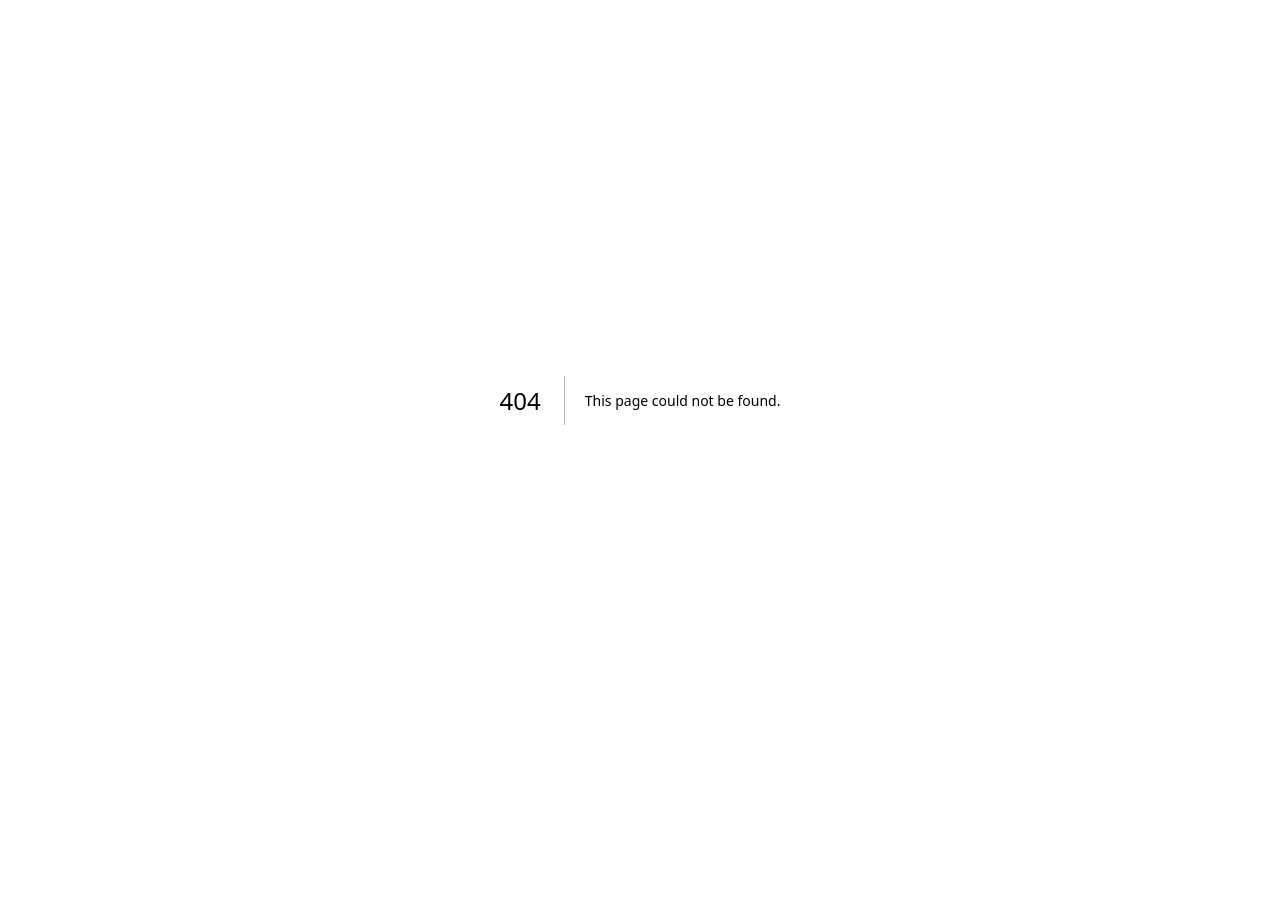
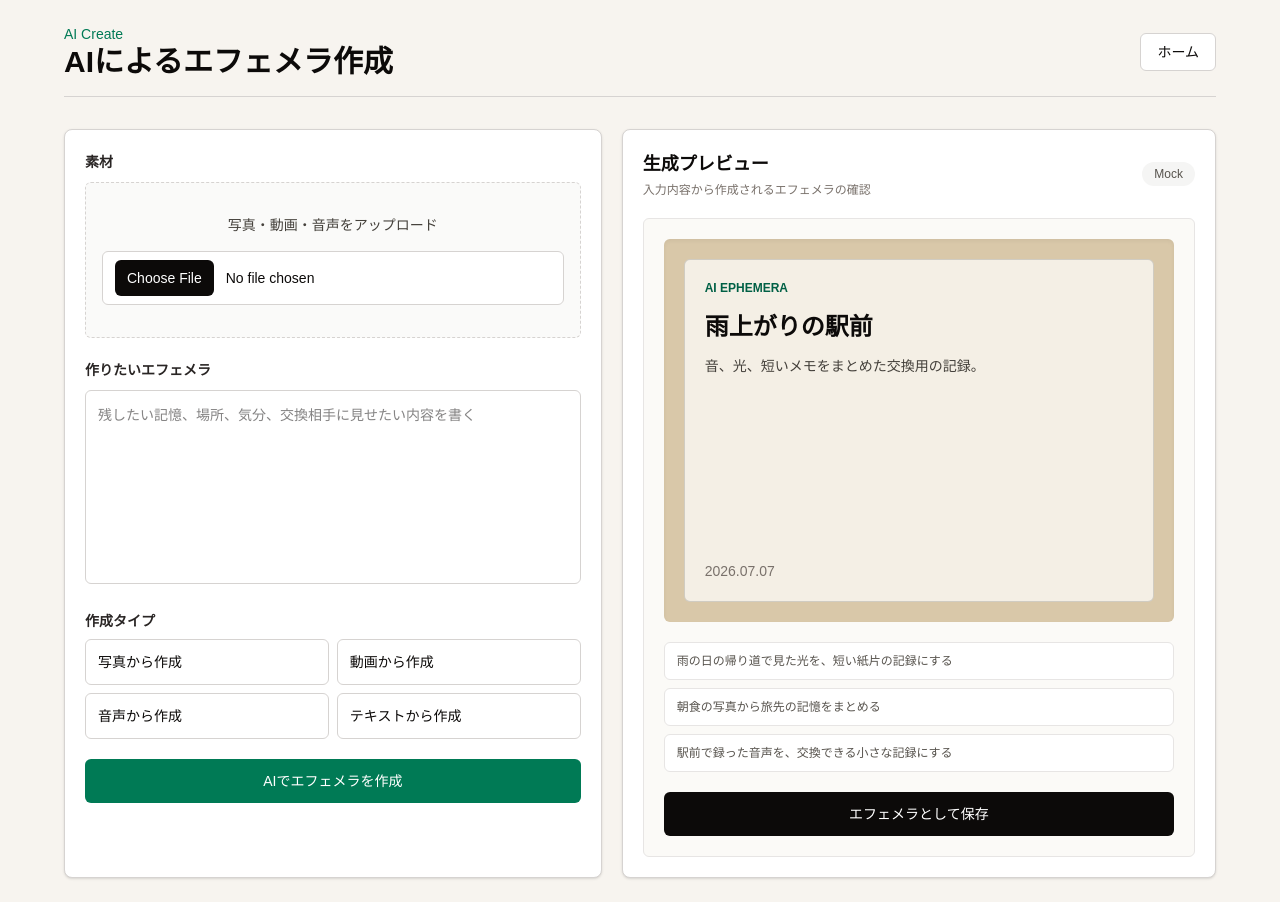
Before and after one commit to Social-System-Proj2-5/ephemo-v1, a Next.js app: page /ephemera/ai-create in a window 1280 px wide. Before the commit this address had no page. Before the commit the page ends 800 px from the top, so only its background shows below. Built offline with nearby package versions, Linux system fonts and the light colour scheme.

Commit message:
scrapbook deleted

```diff
--- /dev/null
+++ b/src/app/ephemera/ai-create/page.tsx
@@ -0,0 +1,151 @@
+import Link from "next/link";
+
+const examples = [
+  "雨の日の帰り道で見た光を、短い紙片の記録にする",
+  "朝食の写真から旅先の記憶をまとめる",
+  "駅前で録った音声を、交換できる小さな記録にする",
+];
+
+const styles = ["写真から作成", "動画から作成", "音声から作成", "テキストから作成"];
+
+export default function AiEphemeraCreatePage() {
+  return (
+    <main className="min-h-screen bg-[#f7f4ef] px-5 py-6 text-stone-950 sm:px-8 lg:px-10">
+      <div className="mx-auto max-w-6xl">
+        <header className="mb-8 flex items-center justify-between border-b border-stone-300 pb-4">
+          <div>
+            <p className="text-sm font-medium text-emerald-700">AI Create</p>
+            <h1 className="text-3xl font-semibold tracking-normal">
+              AIによるエフェメラ作成
+            </h1>
+          </div>
+          <Link
+            href="/"
+            className="rounded-md border border-stone-300 bg-white px-4 py-2 text-sm font-medium transition hover:bg-stone-100"
+          >
+            ホーム
+          </Link>
+        </header>
+
+        <div className="grid gap-5 lg:grid-cols-[0.95fr_1.05fr]">
+          <section className="rounded-lg border border-stone-300 bg-white p-5 shadow-sm">
+            <div className="space-y-5">
+              <div>
+                <label
+                  htmlFor="source"
+                  className="text-sm font-semibold text-stone-800"
+                >
+                  素材
+                </label>
+                <div className="mt-2 rounded-md border border-dashed border-stone-300 bg-stone-50 px-4 py-8 text-center">
+                  <p className="text-sm font-medium text-stone-700">
+                    写真・動画・音声をアップロード
+                  </p>
+                  <input
+                    id="source"
+                    type="file"
+                    accept="image/*,video/*,audio/*"
+                    className="mt-4 w-full rounded-md border border-stone-300 bg-white px-3 py-2 text-sm file:mr-3 file:rounded-md file:border-0 file:bg-stone-950 file:px-3 file:py-2 file:text-sm file:font-medium file:text-white"
+                  />
+                </div>
+              </div>
+
+              <div>
+                <label
+                  htmlFor="prompt"
+                  className="text-sm font-semibold text-stone-800"
+                >
+                  作りたいエフェメラ
+                </label>
+                <textarea
+                  id="prompt"
+                  rows={7}
+                  className="mt-2 w-full resize-none rounded-md border border-stone-300 bg-white px-3 py-3 text-sm leading-6 outline-none transition focus:border-emerald-700 focus:ring-2 focus:ring-emerald-600"
+                  placeholder="残したい記憶、場所、気分、交換相手に見せたい内容を書く"
+                />
+              </div>
+
+              <div>
+                <p className="text-sm font-semibold text-stone-800">
+                  作成タイプ
+                </p>
+                <div className="mt-2 grid gap-2 sm:grid-cols-2">
+                  {styles.map((style) => (
+                    <button
+                      key={style}
+                      type="button"
+                      className="rounded-md border border-stone-300 bg-white px-3 py-3 text-left text-sm font-medium transition hover:border-emerald-700 hover:bg-emerald-50"
+                    >
+                      {style}
+                    </button>
+                  ))}
+                </div>
+              </div>
+
+              <button
+                type="button"
+                className="w-full rounded-md bg-emerald-700 px-4 py-3 text-sm font-medium text-white transition hover:bg-emerald-800"
+              >
+                AIでエフェメラを作成
+              </button>
+            </div>
+          </section>
+
+          <section className="rounded-lg border border-stone-300 bg-white p-5 shadow-sm">
+            <div className="mb-5 flex items-center justify-between">
+              <div>
+                <h2 className="text-lg font-semibold">生成プレビュー</h2>
+                <p className="mt-1 text-xs text-stone-500">
+                  入力内容から作成されるエフェメラの確認
+                </p>
+              </div>
+              <span className="rounded-full bg-stone-100 px-3 py-1 text-xs font-medium text-stone-600">
+                Mock
+              </span>
+            </div>
+
+            <div className="rounded-md border border-stone-200 bg-[#fbfaf7] p-5">
+              <div className="aspect-[4/3] rounded-md bg-[#d9c8a9] p-5 shadow-inner">
+                <div className="flex h-full flex-col justify-between rounded-md border border-stone-700/20 bg-white/70 p-5">
+                  <div>
+                    <p className="text-xs font-bold uppercase text-emerald-800">
+                      AI Ephemera
+                    </p>
+                    <h3 className="mt-4 text-2xl font-semibold leading-tight">
+                      雨上がりの駅前
+                    </h3>
+                    <p className="mt-3 text-sm leading-6 text-stone-700">
+                      音、光、短いメモをまとめた交換用の記録。
+                    </p>
+                  </div>
+                  <p className="text-sm font-medium text-stone-500">
+                    2026.07.07
+                  </p>
+                </div>
+              </div>
+
+              <div className="mt-5 space-y-2">
+                {examples.map((example) => (
+                  <button
+                    key={example}
+                    type="button"
+                    className="block w-full rounded-md border border-stone-200 bg-white px-3 py-2 text-left text-xs leading-5 text-stone-600 transition hover:bg-stone-50"
+                  >
+                    {example}
+                  </button>
+                ))}
+              </div>
+
+              <button
+                type="button"
+                className="mt-5 w-full rounded-md bg-stone-950 px-4 py-3 text-sm font-medium text-white transition hover:bg-stone-800"
+              >
+                エフェメラとして保存
+              </button>
+            </div>
+          </section>
+        </div>
+      </div>
+    </main>
+  );
+}
--- a/src/app/scrapbook/page.tsx
+++ b/src/app/ephemera/create/page.tsx
@@ -14,7 +14,7 @@ import type {
 
 type AssetType = "ephemera" | "photo" | "video" | "audio" | "stamp";
 
-type ScrapbookAsset = {
+type EphemeraAsset = {
   id: string;
   type: AssetType;
   title: string;
@@ -51,14 +51,14 @@ type MoveableHandle = {
   updateRect: () => void;
 };
 
-type ScrapbookSnapshot = {
+type EphemeraSnapshot = {
   placedAssets: PlacedAsset[];
   selectedId: string | null;
   nextZIndex: number;
   nextPlacedId: number;
 };
 
-const mockAssets: ScrapbookAsset[] = [
+const mockAssets: EphemeraAsset[] = [
   {
     id: "sample-image",
     type: "photo",
@@ -111,7 +111,7 @@ const mockAssets: ScrapbookAsset[] = [
   },
 ];
 
-async function fetchScrapbookAssets() {
+async function fetchEphemeraAssets() {
   return mockAssets;
 }
 
@@ -196,8 +196,8 @@ function applyElementLayout(
   target.style.transform = `translate(${layout.x}px, ${layout.y}px) rotate(${layout.rotation}deg)`;
 }
 
-export default function ScrapbookPage() {
-  const [assets, setAssets] = useState<ScrapbookAsset[]>(mockAssets);
+export default function EphemeraCreatePage() {
+  const [assets, setAssets] = useState<EphemeraAsset[]>(mockAssets);
   const [placedAssets, setPlacedAssets] = useState<PlacedAsset[]>([]);
   const [selectedId, setSelectedId] = useState<string | null>(null);
   const [selectedTarget, setSelectedTarget] = useState<HTMLDivElement | null>(
@@ -212,13 +212,13 @@ export default function ScrapbookPage() {
   const nextPlacedId = useRef(1);
   const resizeStartDraft = useRef<InteractionDraft | null>(null);
   const interactionDraft = useRef<InteractionDraft | null>(null);
-  const interactionUndoSnapshot = useRef<ScrapbookSnapshot | null>(null);
-  const undoStack = useRef<ScrapbookSnapshot[]>([]);
+  const interactionUndoSnapshot = useRef<EphemeraSnapshot | null>(null);
+  const undoStack = useRef<EphemeraSnapshot[]>([]);
 
   useEffect(() => {
     let active = true;
 
-    fetchScrapbookAssets().then((items) => {
+    fetchEphemeraAssets().then((items) => {
       if (active) {
         setAssets(items);
       }
@@ -240,7 +240,7 @@ export default function ScrapbookPage() {
 
   const assetsByType = useMemo(
     () =>
-      assetTypeOrder.reduce<Record<AssetType, ScrapbookAsset[]>>(
+      assetTypeOrder.reduce<Record<AssetType, EphemeraAsset[]>>(
         (groupedAssets, type) => {
           groupedAssets[type] = assets.filter((asset) => asset.type === type);
           return groupedAssets;
@@ -266,7 +266,7 @@ export default function ScrapbookPage() {
 
   function createSnapshot(
     currentPlacedAssets = placedAssets,
-  ): ScrapbookSnapshot {
+  ): EphemeraSnapshot {
     return {
       placedAssets: clonePlacedAssets(currentPlacedAssets),
       selectedId,
@@ -352,7 +352,7 @@ export default function ScrapbookPage() {
     setSelectedTarget(assetRefs.current[id] ?? null);
   }
 
-  function addAssetToBoard(asset: ScrapbookAsset) {
+  function addAssetToBoard(asset: EphemeraAsset) {
     pushUndoSnapshot();
 
     const id = `${asset.id}-${nextPlacedId.current}`;
@@ -541,7 +541,7 @@ export default function ScrapbookPage() {
           <div>
             <p className="text-sm font-medium text-emerald-700">Create</p>
             <h1 className="text-3xl font-semibold tracking-normal">
-              スクラップブック作成
+              エフェメラ作成
             </h1>
           </div>
           <Link
@@ -556,9 +556,9 @@ export default function ScrapbookPage() {
           <aside className="rounded-lg border border-stone-300 bg-white p-5 shadow-sm">
             <div className="flex items-end justify-between">
               <div>
-                <h2 className="text-lg font-semibold">素材一覧</h2>
+                <h2 className="text-lg font-semibold">記録素材</h2>
                 <p className="mt-1 text-xs text-stone-500">
-                  サムネイルを選んで詳細から追加
+                  サムネイルを選んでエフェメラに追加
                 </p>
               </div>
               <span className="text-xs font-medium text-stone-500">
@@ -668,9 +668,9 @@ export default function ScrapbookPage() {
           <section className="rounded-lg border border-stone-300 bg-white p-5 shadow-sm">
             <div className="mb-4 flex flex-wrap items-center justify-between gap-3">
               <div>
-                <h2 className="text-lg font-semibold">台紙</h2>
+                <h2 className="text-lg font-semibold">エフェメラ編集</h2>
                 <p className="mt-1 text-xs font-medium text-emerald-700">
-                  配置済み: {placedAssets.length}件
+                  追加済み: {placedAssets.length}件
                 </p>
               </div>
               <div className="flex items-center gap-2">
@@ -686,7 +686,7 @@ export default function ScrapbookPage() {
                   type="button"
                   className="rounded-md bg-emerald-700 px-4 py-2 text-sm font-medium text-white transition hover:bg-emerald-800"
                 >
-                  保存
+                  エフェメラを保存
                 </button>
               </div>
             </div>
@@ -702,7 +702,7 @@ export default function ScrapbookPage() {
             >
               {placedAssets.length === 0 && (
                 <div className="pointer-events-none absolute inset-0 flex items-center justify-center text-sm text-stone-400">
-                  素材を選んで追加ボタンから台紙に配置
+                  素材を選んでエフェメラに追加
                 </div>
               )}
 
@@ -1157,7 +1157,7 @@ export default function ScrapbookPage() {
               }}
               className="mt-5 w-full rounded-md bg-emerald-700 px-4 py-3 text-sm font-medium text-white transition hover:bg-emerald-800"
             >
-              台紙に追加
+              エフェメラに追加
             </button>
           </div>
         </div>
--- a/src/app/layout.tsx
+++ b/src/app/layout.tsx
@@ -14,7 +14,7 @@ const geistMono = Geist_Mono({
 
 export const metadata: Metadata = {
   title: "エフェモ",
-  description: "写真・動画・音声からエフェメラを作るスクラップブックアプリ",
+  description: "写真・動画・音声から日々のエフェメラを作るアプリ",
 };
 
 export default function RootLayout({
--- a/src/app/page.tsx
+++ b/src/app/page.tsx
@@ -4,12 +4,6 @@ import Link from "next/link";
 import { useRouter } from "next/navigation";
 import { useEffect, useState } from "react";
 import { getSupabaseClient } from "@/lib/supabase/client";
-
-const recentItems = [
-  { title: "京都の朝ごはん", type: "写真", date: "2026.06.21" },
-  { title: "駅前で聞いた音", type: "音声", date: "2026.06.18" },
-  { title: "雨の日の短い動画", type: "動画", date: "2026.06.12" },
-];
 
 export default function Home() {
   const router = useRouter();
@@ -73,66 +67,71 @@ export default function Home() {
           </button>
         </header>
 
-        <div className="grid flex-1 gap-6 py-8 lg:grid-cols-[1.1fr_0.9fr] lg:items-center">
-          <section className="space-y-7">
+        <div className="flex flex-1 items-center py-8">
+          <section className="mx-auto w-full max-w-3xl space-y-8">
             <div className="space-y-4">
               <p className="text-sm font-medium text-stone-600">
                 写真・動画・音声から日々の記録を残す
               </p>
-              <h2 className="max-w-3xl text-4xl font-semibold leading-tight tracking-normal sm:text-5xl">
+              <h2 className="text-4xl font-semibold leading-tight tracking-normal sm:text-5xl">
                 対面で交換できる小さな記憶を、エフェメラとして集める。
               </h2>
-              <p className="max-w-2xl text-base leading-7 text-stone-700">
-                アップロードした素材やAIで作ったエフェメラを保存し、スクラップブックに配置して、自分だけのエフェログを作成します。
+              <p className="text-base leading-7 text-stone-700">
+                アップロードした素材やAIで作ったエフェメラを保存し、自分だけの日々の記録として残します。
               </p>
             </div>
 
-            <div className="grid gap-3 sm:grid-cols-2">
+            <div className="grid gap-3">
               <Link
                 href="/ephemera"
-                className="flex min-h-28 flex-col justify-between rounded-lg bg-emerald-700 p-5 text-white shadow-sm transition hover:bg-emerald-800"
+                className="flex min-h-24 items-center justify-between rounded-lg bg-emerald-700 p-5 text-white shadow-sm transition hover:bg-emerald-800"
               >
-                <span className="text-sm font-medium text-emerald-100">
-                  Collection
+                <span>
+                  <span className="block text-sm font-medium text-emerald-100">
+                    Collection
+                  </span>
+                  <span className="mt-1 block text-xl font-semibold">
+                    エフェメラ一覧
+                  </span>
                 </span>
-                <span className="text-xl font-semibold">エフェメラ一覧</span>
+                <span className="text-2xl" aria-hidden="true">
+                  ›
+                </span>
               </Link>
               <Link
-                href="/scrapbook"
-                className="flex min-h-28 flex-col justify-between rounded-lg bg-stone-950 p-5 text-white shadow-sm transition hover:bg-stone-800"
+                href="/ephemera/create"
+                className="flex min-h-24 items-center justify-between rounded-lg bg-stone-950 p-5 text-white shadow-sm transition hover:bg-stone-800"
               >
-                <span className="text-sm font-medium text-stone-300">
-                  Create
+                <span>
+                  <span className="block text-sm font-medium text-stone-300">
+                    Create
+                  </span>
+                  <span className="mt-1 block text-xl font-semibold">
+                    エフェメラ作成
+                  </span>
                 </span>
-                <span className="text-xl font-semibold">
-                  スクラップブック作成
+                <span className="text-2xl" aria-hidden="true">
+                  ›
+                </span>
+              </Link>
+              <Link
+                href="/ephemera/ai-create"
+                className="flex min-h-24 items-center justify-between rounded-lg border border-stone-300 bg-white p-5 text-stone-950 shadow-sm transition hover:bg-stone-100"
+              >
+                <span>
+                  <span className="block text-sm font-medium text-stone-500">
+                    AI Create
+                  </span>
+                  <span className="mt-1 block text-xl font-semibold">
+                    AIによるエフェメラ作成
+                  </span>
+                </span>
+                <span className="text-2xl" aria-hidden="true">
+                  ›
                 </span>
               </Link>
             </div>
           </section>
-
-          <aside className="rounded-lg border border-stone-300 bg-white p-5 shadow-sm">
-            <div className="mb-5 flex items-center justify-between">
-              <h3 className="text-lg font-semibold">最近のエフェメラ</h3>
-              <span className="text-sm text-stone-500">Mock</span>
-            </div>
-            <div className="space-y-3">
-              {recentItems.map((item) => (
-                <div
-                  key={item.title}
-                  className="grid grid-cols-[56px_1fr] gap-3 rounded-md border border-stone-200 p-3"
-                >
-                  <div className="flex h-14 w-14 items-center justify-center rounded-md bg-[#e3d8c4] text-sm font-semibold text-stone-800">
-                    {item.type}
-                  </div>
-                  <div className="min-w-0">
-                    <p className="truncate font-medium">{item.title}</p>
-                    <p className="mt-1 text-sm text-stone-500">{item.date}</p>
-                  </div>
-                </div>
-              ))}
-            </div>
-          </aside>
         </div>
       </section>
     </main>
```
Also changed, not shown: 1 other file (tests, documents, lock files or other folders).
